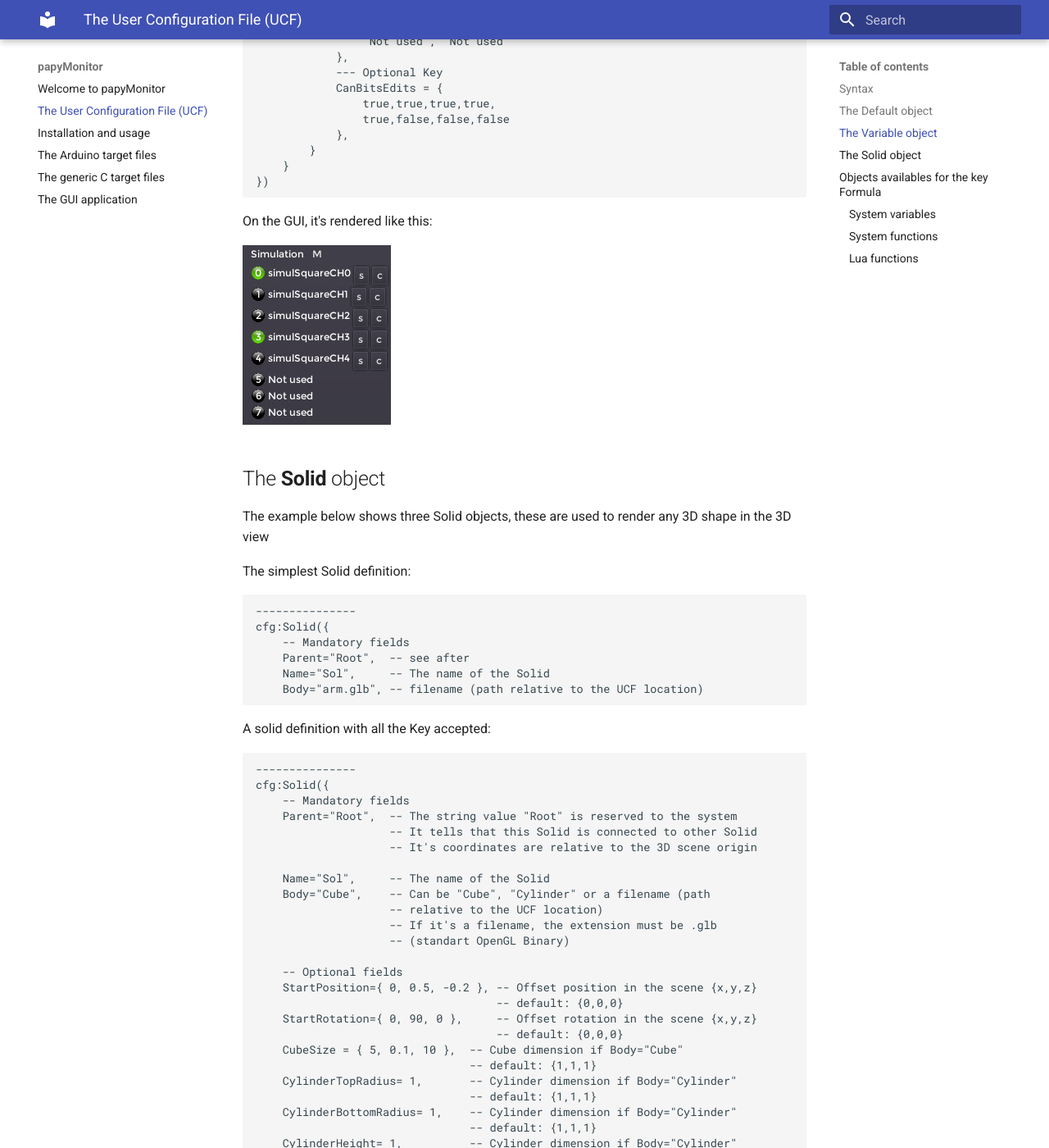
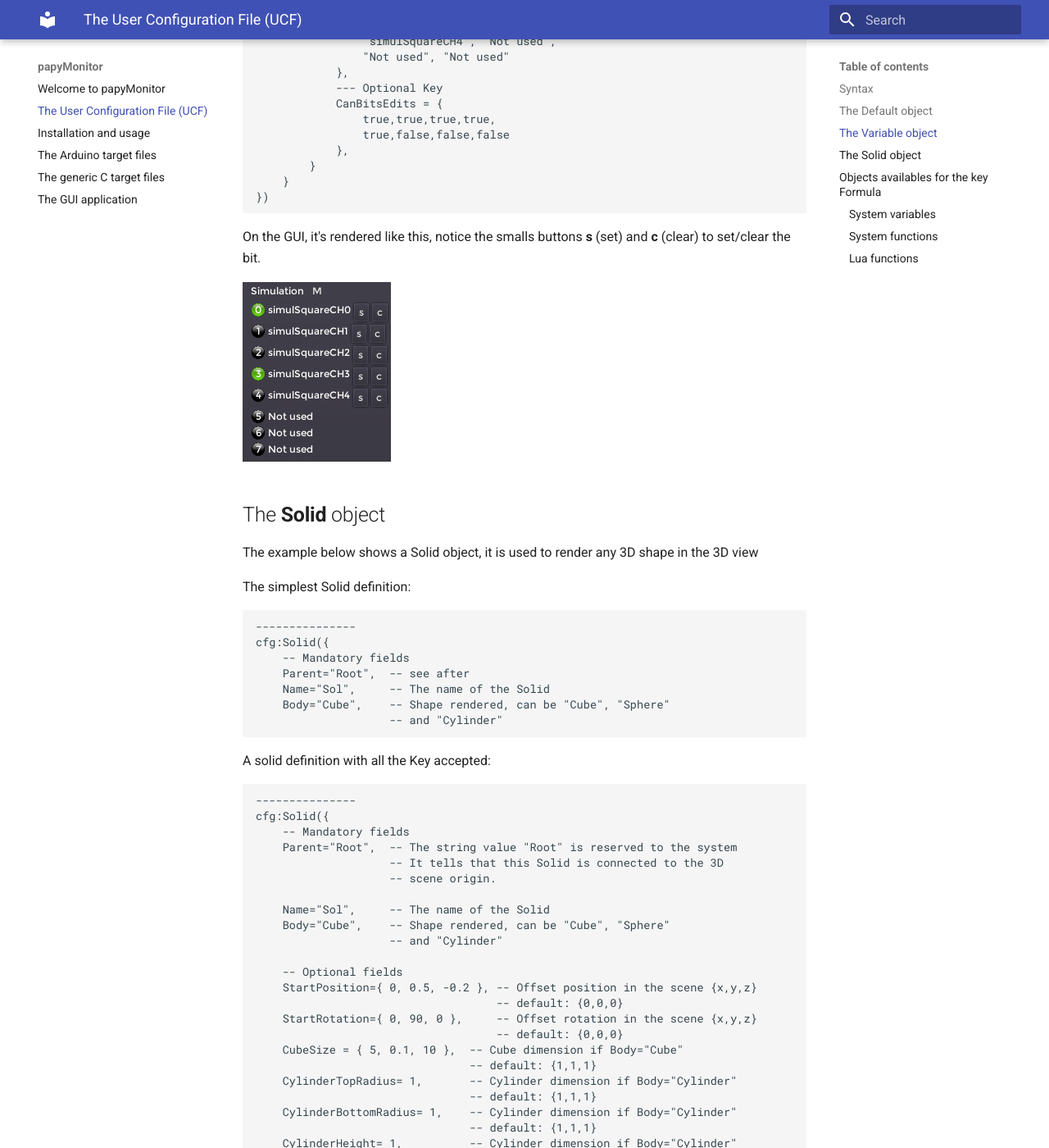
Before and after one commit to papyMonitor/papyMonitor-doc, an MkDocs documentation site: the page built from docs/configLuafile.md, in a window 1280 px wide and 1400 px high, scrolled down 6078 px. Shown: the whole window at 82% size. Built offline with MkDocs 1.6.1 and Material for MkDocs 9.7.7, drawn with Linux system fonts in a browser that asks for light colours; some of the changed text lies outside the part shown.

Commit message:
update docs

````diff
--- a/docs/configLuafile.md
+++ b/docs/configLuafile.md
@@ -211,9 +211,10 @@
             BoolsOnU8=false,-- use only with "B" type (default=false)
             Value= 0.0,     -- a default value, if Key ommited Value = 0
             CanEdit=true,   -- permit to the user to edit the value and
-                            -- send it when he press enter (default=false)
-            CanPlot=true,   -- add this variable to the plot list of the
-                            -- plotter
+                            -- send it to the target when he press enter
+                            -- (default=false)
+            CanPlot=true,   -- when true, add this variable to the plot list
+                            --  of the plotter
             Precision=5,    -- for "f" type variable, the number of decimal
                             -- digits to display (default = 3)
             SingleText = "",-- in case of array of values, the text to
@@ -295,13 +296,13 @@
 })
 ```
 
-On the GUI, it's rendered like this:
+On the GUI, it's rendered like this, notice the smalls buttons **s** (set) and **c** (clear) to set/clear the bit.
 
 ![main.jpg](boolean.jpg)
 
 ## The **Solid** object
 
-The example below shows three Solid objects, these are used to render any 3D shape in the 3D view
+The example below shows a Solid object, it is used to render any 3D shape in the 3D view
 
 The simplest Solid definition:
 
@@ -311,7 +312,8 @@
     -- Mandatory fields
     Parent="Root",  -- see after
     Name="Sol",     -- The name of the Solid
-    Body="arm.glb", -- filename (path relative to the UCF location)
+    Body="Cube",    -- Shape rendered, can be "Cube", "Sphere"
+                    -- and "Cylinder"
 ```
 
 A solid definition with all the Key accepted:
@@ -321,14 +323,12 @@
 cfg:Solid({
     -- Mandatory fields
     Parent="Root",  -- The string value "Root" is reserved to the system
-                    -- It tells that this Solid is connected to other Solid
-                    -- It's coordinates are relative to the 3D scene origin
+                    -- It tells that this Solid is connected to the 3D
+                    -- scene origin.
 
     Name="Sol",     -- The name of the Solid
-    Body="Cube",    -- Can be "Cube", "Cylinder" or a filename (path
-                    -- relative to the UCF location)
-                    -- If it's a filename, the extension must be .glb
-                    -- (standart OpenGL Binary)
+    Body="Cube",    -- Shape rendered, can be "Cube", "Sphere"
+                    -- and "Cylinder"
 
     -- Optional fields
     StartPosition={ 0, 0.5, -0.2 }, -- Offset position in the scene {x,y,z}
@@ -342,6 +342,10 @@
     CylinderBottomRadius= 1,    -- Cylinder dimension if Body="Cylinder"
                                 -- default: {1,1,1}
     CylinderHeight= 1,          -- Cylinder dimension if Body="Cylinder"
+                                -- default: {1,1,1}
+    SphereRadius= 1,            -- Sphere dimension if Body="Sphere"
+                                -- default: {1,1,1}
+    SphereHeight= 1,            -- Sphere dimension if Body="Sphere"
                                 -- default: {1,1,1}
     MoveRotationSmooth=true,    -- Enable smooth rotation, default=false
     MovePositionSmooth=true,    -- Enable smooth translation, default=false
@@ -360,14 +364,16 @@
 
 cfg:Solid({
     -- Mandatory fields
-    Parent="Base",
+    Parent="Sol",   -- Notice that this solid is referenced to "Sol" Solid
+                    -- defined before. Then its position and rotation is
+                    -- referenced to the "Sol" origin
 
     Name="Bras0",
-    Body="bras0.glb",
+    Body="Cube",
 
     -- Optional fields
     StartPosition={ 0, 0.5, -0.2 },
-    StartRotation={ 0, 90, 0 },
+    StartRotation={ 0, 45, 0 },
     Color={ 0.4, 0.3, 0.3 },
     MoveRotationSmooth=true,
     Formula =
@@ -383,7 +389,7 @@
 
 ### System variables
 
-`P`: current coordinates of the solid, accessed with `self.P.x`, `self.P.y` and `self.P.z`
+`P`: current positions of the solid, accessed with `self.P.x`, `self.P.y` and `self.P.z`
 
 `R`: current rotations of the solid, accessed with `self.R.x`, `self.R.y` and `self.R.z`
 
````
Also changed, not shown: docs/index.md (+9 -6 lines), docs/installation.md (+8 -4 lines), docs/theGUIApplication.md (+5 -8 lines).
